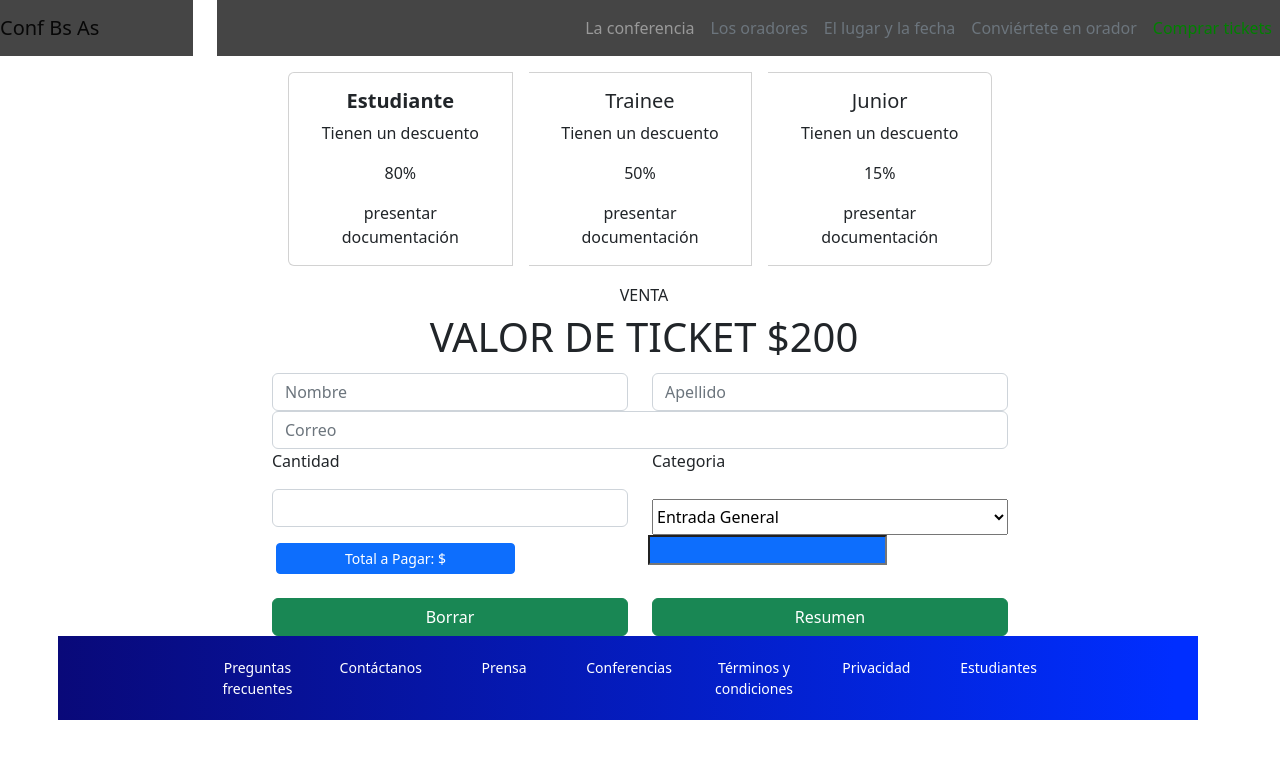
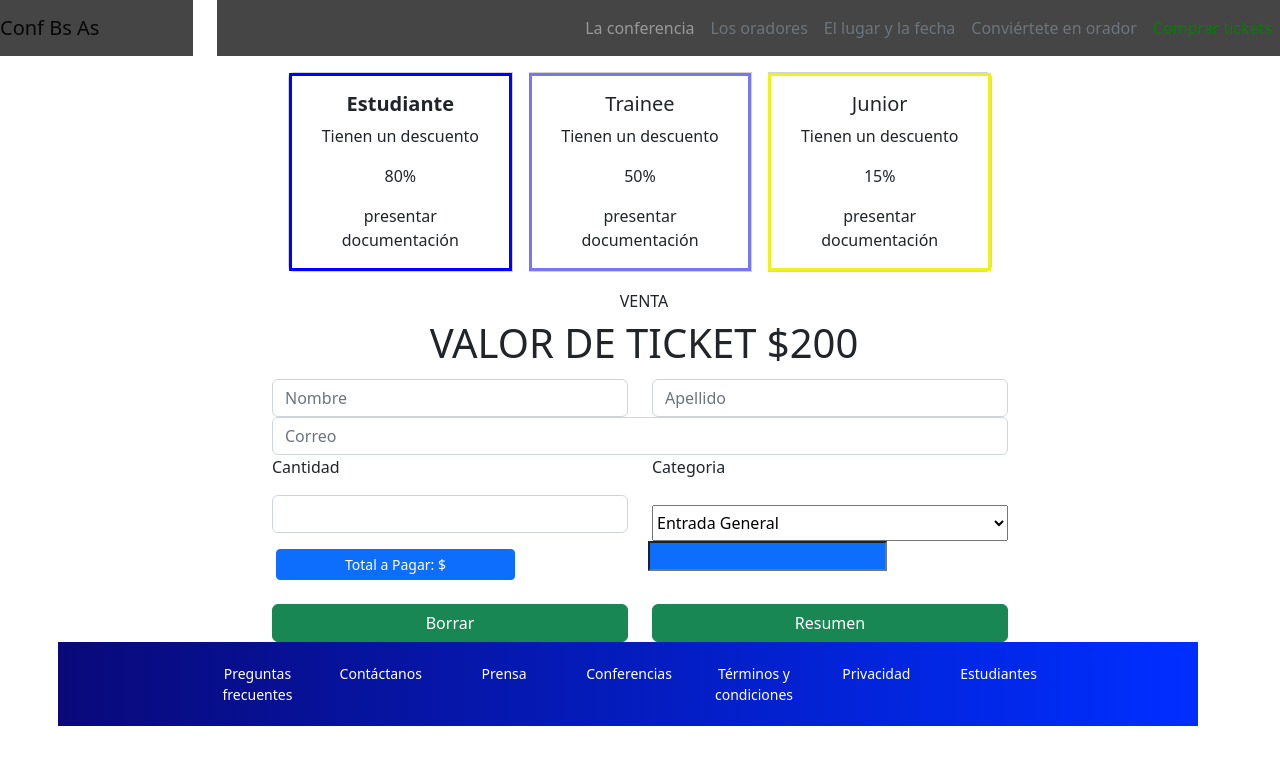
Before and after one commit to AdrianCapolicchio/practico1, a plain HTML site: page comprarTiquets.html in a window 1280 px wide. Drawn offline with nearby package versions, Linux system fonts and the light colour scheme.

Commit message:
Update 23055tp1.css
agregado

```diff
--- a/css/23055tp1.css
+++ b/css/23055tp1.css
@@ -1,5 +1,5 @@
 
-        .right {
+          .right {
            text-align: right;
 
 
@@ -47,3 +47,32 @@
             background-color: rgb(2,0,36);
             background: linear-gradient(90deg, rgba(2,0,36,1) 0%, rgba(9,9,121,1) 0%, rgba(0,46,255,1) 98%);
         }
+
+        .borderazul{
+            border-style: solid;
+            border-color: blue;
+
+        }
+
+
+        .borderceleste{
+            border-style: solid;
+            border-color: rgb(120, 120, 235);
+
+        }
+
+
+        .borderamarillo{
+            border-style: solid;
+            border-color: rgb(238, 241, 30);
+
+        }
+
+
+        .pad0 {
+            padding: 0;
+        }
+
+        .verdeclarito{
+            background-color: rgb(121, 235, 15);
+        }
```
